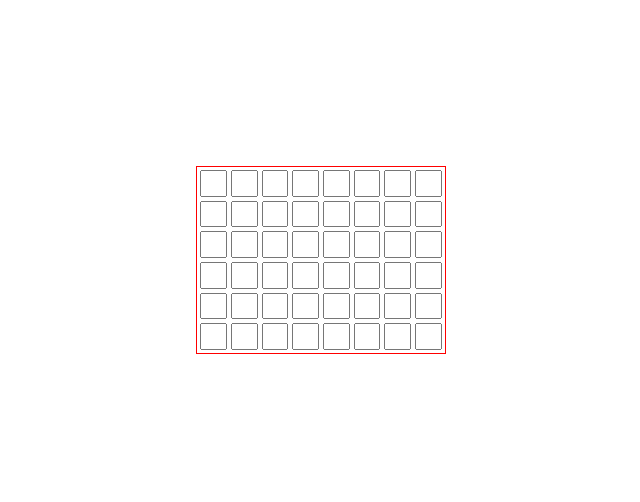
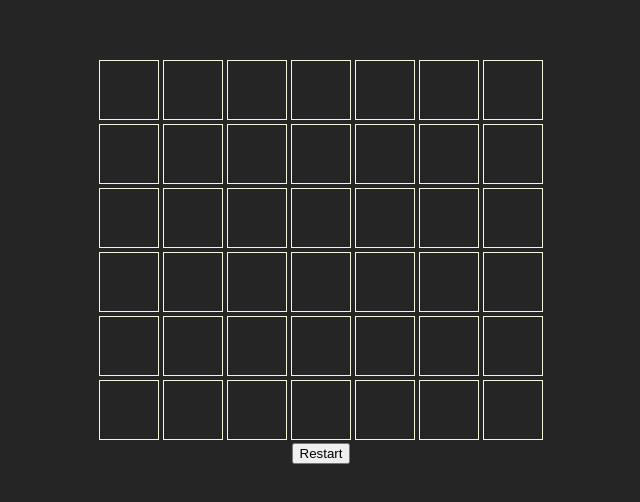
Before and after one commit to Tolexia/js-wordle, a React (Create React App) app: page / in a window 1280 px wide. Shown: the part 140-642 px from the top of the page, without its empty margins (319-959 px from the left). Built offline with nearby package versions, Linux system fonts and the light colour scheme.

Commit message:
generating word and grid + checking if typed word is good, else passing to new row or reseting row

```diff
--- a/src/App.css
+++ b/src/App.css
@@ -1,5 +1,9 @@
 *{
   box-sizing: border-box;
+}
+:root{
+  --color: beige;
+  --bg: #262525;
 }
 html, body, #root, .App {
   padding: 0;
@@ -8,6 +12,7 @@ html, body, #root, .App {
   min-width: 100vw;
 }
 #root{
+  background-color: var(--bg);
   display: flex;
   justify-content: center;
   align-items: center;
@@ -22,13 +27,21 @@ html, body, #root, .App {
 .grid{
   max-width: min(95vw, 600px);
   width: fit-content;
-  border: 1px solid red;
+  /* border: 1px solid red; */
 }
 .grid > .row{
-  border: 1px  solid green;
+  /* border: 1px  solid green; */
 }
 .grid input
 {
-  width: 2em;
-  height: 2em;
+  width: 3em;
+  height: 3em;
+  border: 1px  solid var(--color);
+  background: transparent;
+  padding: 5px;
+  color:var(--color);
+  text-align: center;
+  text-transform: uppercase;
+  font-size: 1.25em;
+  pointer-events: none;
 }
--- a/src/App.js
+++ b/src/App.js
@@ -1,29 +1,154 @@
-import { useState, useEffect } from 'react';
+import { useEffect } from 'react';
 import words from './data/data.json'
 import './App.css';
+import { createRoot , Root} from 'react-dom/client';
 
 function App()
 {
-	let word = localStorage.getItem("currentWord")
+	var currentInput, currentRow
+	var word = localStorage.getItem("currentWord")
+	console.log("init", word)
 	if(word == null)
 	{
-		word = words[Math.floor(Math.random()*words.length)];
-		localStorage.setItem("currentWord", word)
+		console.log("null")
+		word = getNewWord()
+	}
+
+	function getNewWord()
+	{
+		console.log("getNewWord")
+		const newWord = words[Math.floor(Math.random()*words.length)];
+		localStorage.setItem("currentWord", newWord)
+
+		return newWord;
+	}
+	function newGame()
+	{
+		word = getNewWord()
+		for(let key in localStorage)
+		{
+			if(key.includes('wordle-input') || key.includes('wordle-attemptCount'))
+			{
+				localStorage.removeItem(key)
+			}
+		}
+		// document.querySelectorAll('.row input').forEach(input => input.value = "")
+		const tbody = document.querySelector('.grid tbody')
+		const cloneTbody = tbody.cloneNode()
+		tbody.replaceWith(cloneTbody)
+		createRoot(cloneTbody).render(generateGrid())
 	}
 	console.log("word", word)
+	const handleTyping = function (e){
+		console.log("e.key", e.key)
+		if(e.key == "Enter")
+		{
+			validateSelection()
+		}
+		else if(e.key.length == 1 && e.key.match(/[a-zA-Z]/))
+		{
+			if(currentInput == null)
+			{
+				currentInput = getTargetInput()
+			}
+			if(currentInput != null)
+			{
+				currentInput.value = e.key;
+				currentInput.classList.add('typed')
+				localStorage.setItem("wordle-input-"+currentInput.id, currentInput.value)
+				currentInput = getTargetInput()
+			}
+
+		}
+		else{
+			e.preventDefault()
+		}
+	}
+	function getTargetInput(forceNewRow = false)
+	{
+		if(currentRow == null || forceNewRow)
+		{
+			currentRow = document.querySelector('.row:not(.over)')
+		}
+		if(currentRow != null)
+		{
+			const inputEmpty = currentRow.querySelector('input:not(.typed)')
+			if(inputEmpty != null)
+			{
+				return inputEmpty;
+			}
+		}
+	}
+	function validateSelection()
+	{
+		if(currentRow == null)
+		{
+			currentRow = (document.querySelector('.row:not(.over)'))
+		}
+		console.log("currentRow", currentRow)
+		if(currentRow != null)
+		{
+			let selection = "";
+			const inputsInRow = currentRow.querySelectorAll('input')
+			inputsInRow.forEach(input => selection += input.value)
+			if(selection == word)
+			{
+				alert('won')
+			}
+			else
+			{
+				console.log("selection", selection)
+				console.log("word", word)
+				console.log("selection.length < word.length", selection.length < word.length)
+				console.log("!words.includes(selection)", !words.includes(selection))
+				if(selection.length < word.length || !words.includes(selection))
+				{
+					resetRow(currentRow)
+				}
+				else
+				{
+					currentRow.classList.add('over')
+					currentInput = getTargetInput(true)
+				}
+			}
+		}
+	}
+	function resetRow(row)
+	{
+		console.log("resetRow")
+		row.querySelectorAll('input').forEach(input => resetInput(input))
+		currentInput = getTargetInput()
+		console.log('currentInput', currentInput)
+	}
+	function resetInput(input)
+	{
+		input.value = ""
+		localStorage.removeItem("wordle-input-"+input.id)
+		input.classList.remove('typed')
+	}
+	function generateGrid()
+	{
+		return ([...Array(6)].map((x, i) =>
+			<tr className='row' key={i}>
+				{[...Array(word.length)].map((y, j) =>
+					<td key={j}>
+						<input id={i+'-'+j} maxLength={1} pattern='[a-zA-Z]' type='text' defaultValue={localStorage.getItem(i+'-'+j) != null ? localStorage.getItem(i+'-'+j) : ""} />
+					</td>
+				)}
+			</tr>
+		))
+	}
+	useEffect(()=>{
+		window.addEventListener('keydown', handleTyping)
+	}, [])
 	return (
 		<div className="App">
 			<table className='grid'>
-			{[...Array(6)].map((x, i) =>
-				<tr className='row' key={i}>
-					{[...Array(word.length)].map((y, j) =>
-						<td key={j}>
-							<input type='text' />
-						</td>
-					)}
-				</tr>
-			)}
+				<tbody>
+				{generateGrid()}
+				</tbody>
 			</table>
+			<button type="button" onClick={() => newGame()}>Restart</button>
 		</div>
 	);
 }
```
